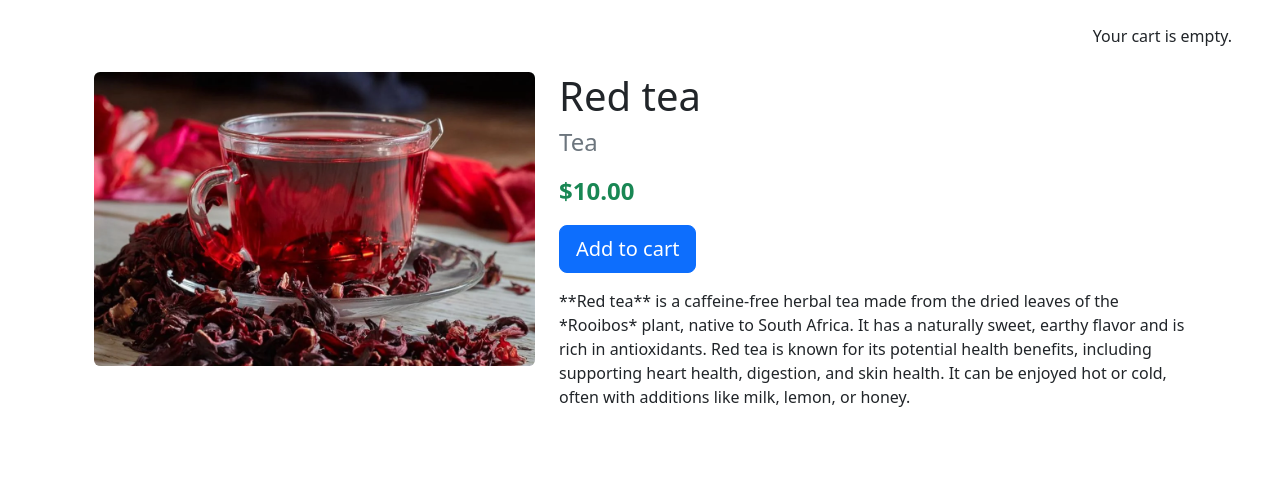
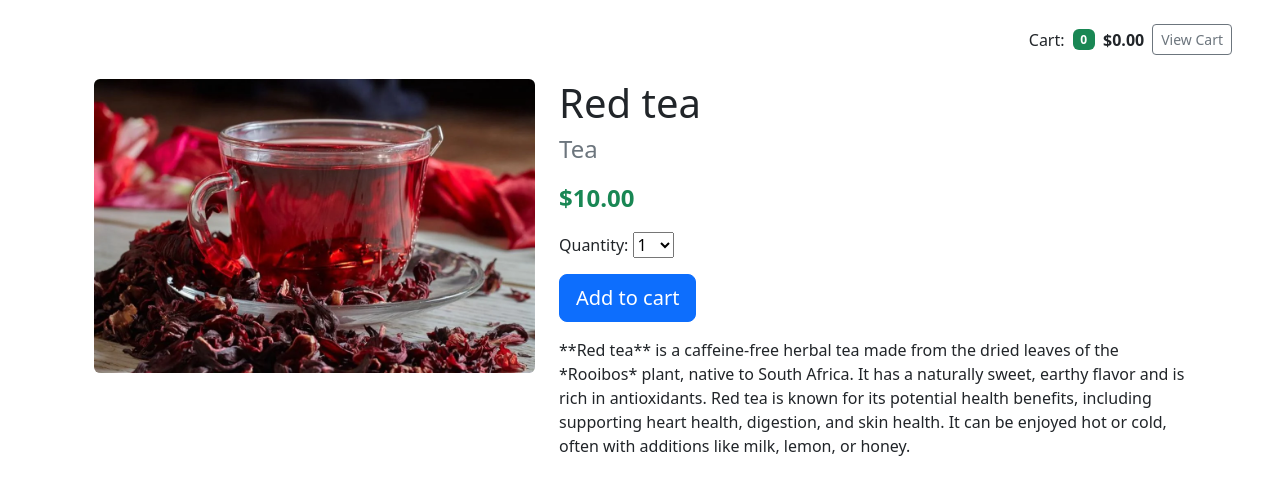
Before and after one commit to Vsirotkin/myshop_back, a Django app: a page that uses myshop_back/src/templates/base.html in a window 1280 px wide. Shown: the part 168-663 px from the top of the page. Run offline with Django 5.2, Linux system fonts and the light colour scheme; data comes from the database, SQL or seed files in the repository; both versions use the stored data as it was after the commit.

Commit message:
added quantities in cart detail

```diff
--- a/myshop_back/src/cart/cart.py
+++ b/myshop_back/src/cart/cart.py
@@ -31,7 +31,9 @@ class Cart:
             item = cart[str(product.id)]
             item['product'] = product
             item['total_price'] = Decimal(item['price']) * item['quantity']
-            item['form'] = CartAddProductForm(initial={'quantity': item['quantity'], 'override': True})
+            item['form'] = CartAddProductForm(
+                initial={'quantity': item['quantity'], 'override': True}
+            )
             yield item
 
     def __len__(self):
--- /dev/null
+++ b/myshop_back/src/cart/context_processors.py
@@ -0,0 +1,9 @@
+# cart/context_processors.py
+
+
+def cart_context(request):
+    from cart.cart import Cart
+
+    cart = Cart(request)
+
+    return {"cart_items_count": len(cart), "cart_total": cart.get_total_price()}
--- a/myshop_back/src/cart/forms.py
+++ b/myshop_back/src/cart/forms.py
@@ -7,7 +7,7 @@ PRODUCT_QUANTITY_CHOICES = [(i, str(i)) for i in range(1, 21)]
 
 class CartAddProductForm(forms.Form):
     quantity = forms.TypedChoiceField(
-        choices=PRODUCT_QUANTITY_CHOICES, coerce=int, label="Количество"
+        choices=PRODUCT_QUANTITY_CHOICES, coerce=int, label="Quantity"
     )
     override = forms.BooleanField(
         required=False, initial=False, widget=forms.HiddenInput
--- a/myshop_back/src/myshop/settings.py
+++ b/myshop_back/src/myshop/settings.py
@@ -66,6 +66,7 @@ TEMPLATES = [
                 "django.contrib.auth.context_processors.auth",
                 "django.contrib.messages.context_processors.messages",
                 "shop.context_processors.media_url",
+                "cart.context_processors.cart_context",
             ],
         },
     },
--- a/myshop_back/src/myshop/urls.py
+++ b/myshop_back/src/myshop/urls.py
@@ -10,7 +10,7 @@ urlpatterns = [
 
 urlpatterns += [
     path("", include("shop.urls", namespace="shop")),
-    path("", include("cart.urls", namespace="cart")),
+    path("cart/", include("cart.urls", namespace="cart")),
 ]
 
 
--- a/myshop_back/src/shop/templates/shop/product/detail.html
+++ b/myshop_back/src/shop/templates/shop/product/detail.html
@@ -32,7 +32,14 @@
 
             <form action="{% url 'cart:cart_add' product.id %}" method="post" class="mb-3">
                 {% csrf_token %}
-                {{ cart_product_form }}
+
+                <div class="mb-3">
+                    {{ cart_product_form.quantity.label_tag }}
+                    {{ cart_product_form.quantity }}
+                </div>
+
+                {{ cart_product_form.override }}
+
                 <button type="submit" class="btn btn-primary btn-lg">
                     Add to cart
                 </button>
--- a/myshop_back/src/shop/views.py
+++ b/myshop_back/src/shop/views.py
@@ -1,7 +1,8 @@
 # shop/views.py
 
 from django.views.generic import ListView, DetailView
-from .models import Product, Category
+from shop.models import Product, Category
+from cart.forms import CartAddProductForm
 
 
 class ProductListView(ListView):
@@ -34,5 +35,7 @@ class ProductDetailView(DetailView):
     template_name = "shop/product/detail.html"
     context_object_name = "product"
 
-    def get_queryset(self):
-        return Product.objects.filter(available=True)
+    def get_context_data(self, **kwargs):
+        context = super().get_context_data(**kwargs)
+        context["cart_product_form"] = CartAddProductForm()
+        return context
--- a/myshop_back/src/templates/base.html
+++ b/myshop_back/src/templates/base.html
@@ -33,8 +33,11 @@
 
     <!-- Subheader with cart -->
     <div id="subheader" class="mb-4 text-end me-5">
-        <div class="cart">
-            Your cart is empty.
+        <div class="cart d-flex align-items-center justify-content-end gap-2">
+            <span>Cart:</span>
+            <span class="badge bg-success" id="cart-count">{{ cart_items_count|default:0 }}</span>
+            <span class="fw-bold" id="cart-total">${{ cart_total|default:"0.00" }}</span>
+            <a href="{% url 'cart:cart_detail' %}" class="btn btn-sm btn-outline-secondary">View Cart</a>
         </div>
     </div>
 
@@ -47,17 +50,27 @@
     <!-- Bootstrap JS -->
     <script src="https://cdn.jsdelivr.net/npm/bootstrap@5.3.0/dist/js/bootstrap.bundle.min.js"></script>
 
-    {% block js %}{% endblock %}
-</body>
-
+    {% block js %}
     <script>
+        // Функция для обновления информации о корзине
         function fetchCartCount() {
             fetch('/cart/')
                 .then(response => response.json())
                 .then(data => {
-                document.querySelector('.cart-count').innerText = data.count;
+                    document.getElementById('cart-count').innerText = data.count || 0;
+                    document.getElementById('cart-total').innerText = '$' + (data.cart_total || '0.00');
+                })
+                .catch(err => {
+                    console.error("Не удалось загрузить данные корзины:", err);
                 });
         }
+
+        // Обновляем каждые 3 секунды (или по событиям)
+        document.addEventListener('DOMContentLoaded', () => {
+            fetchCartCount();
+        });
     </script>
+    {% endblock %}
+</body>
 
 </html>
```
Also changed, not shown: myshop_back/src/cart/templates/cart/detail.html (+7 -9 lines), myshop_back/src/cart/views.py (+12 -3 lines), myshop_back/src/db.sqlite3. Lines whose indentation alone changed are shown as unchanged.
